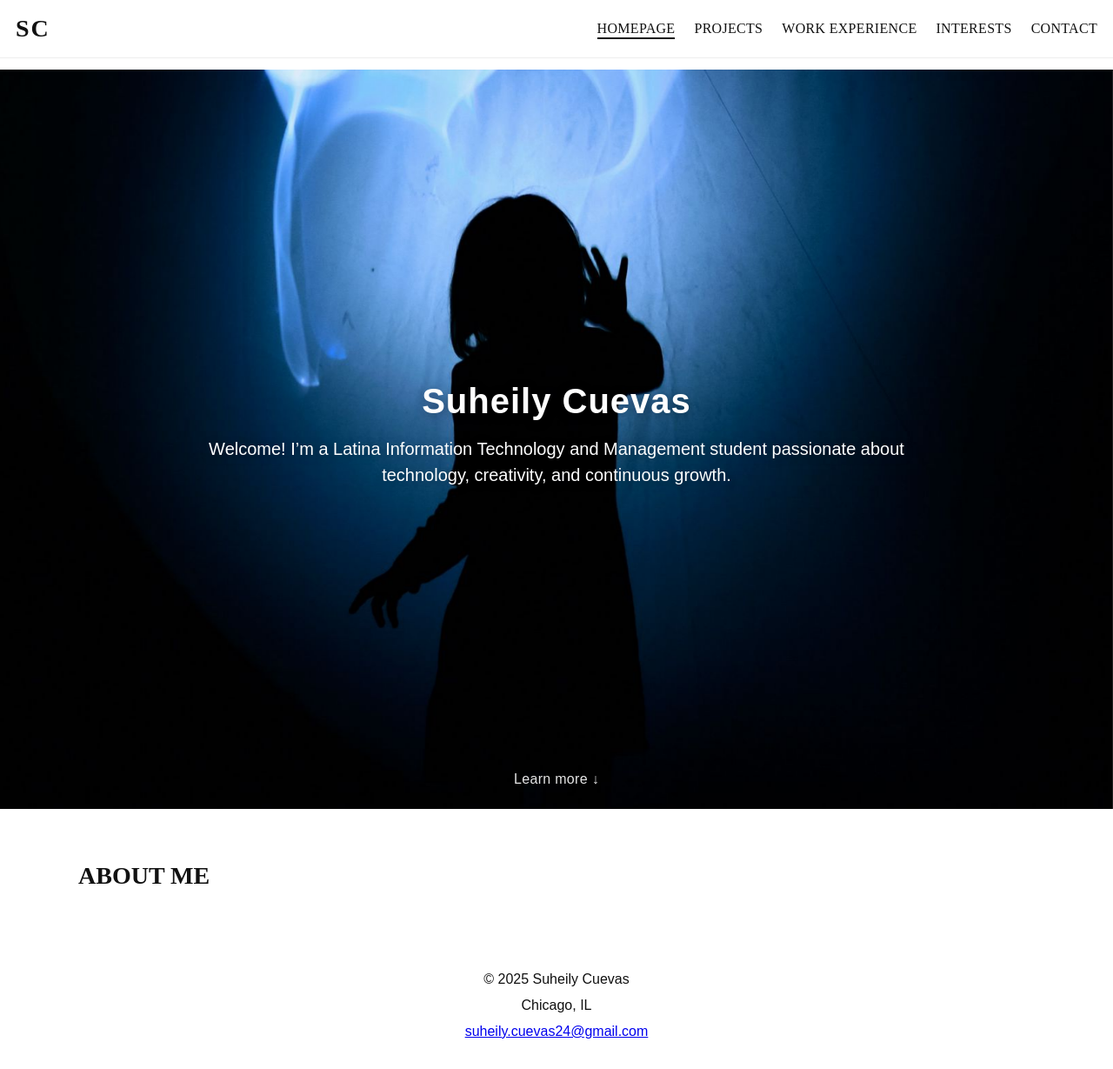
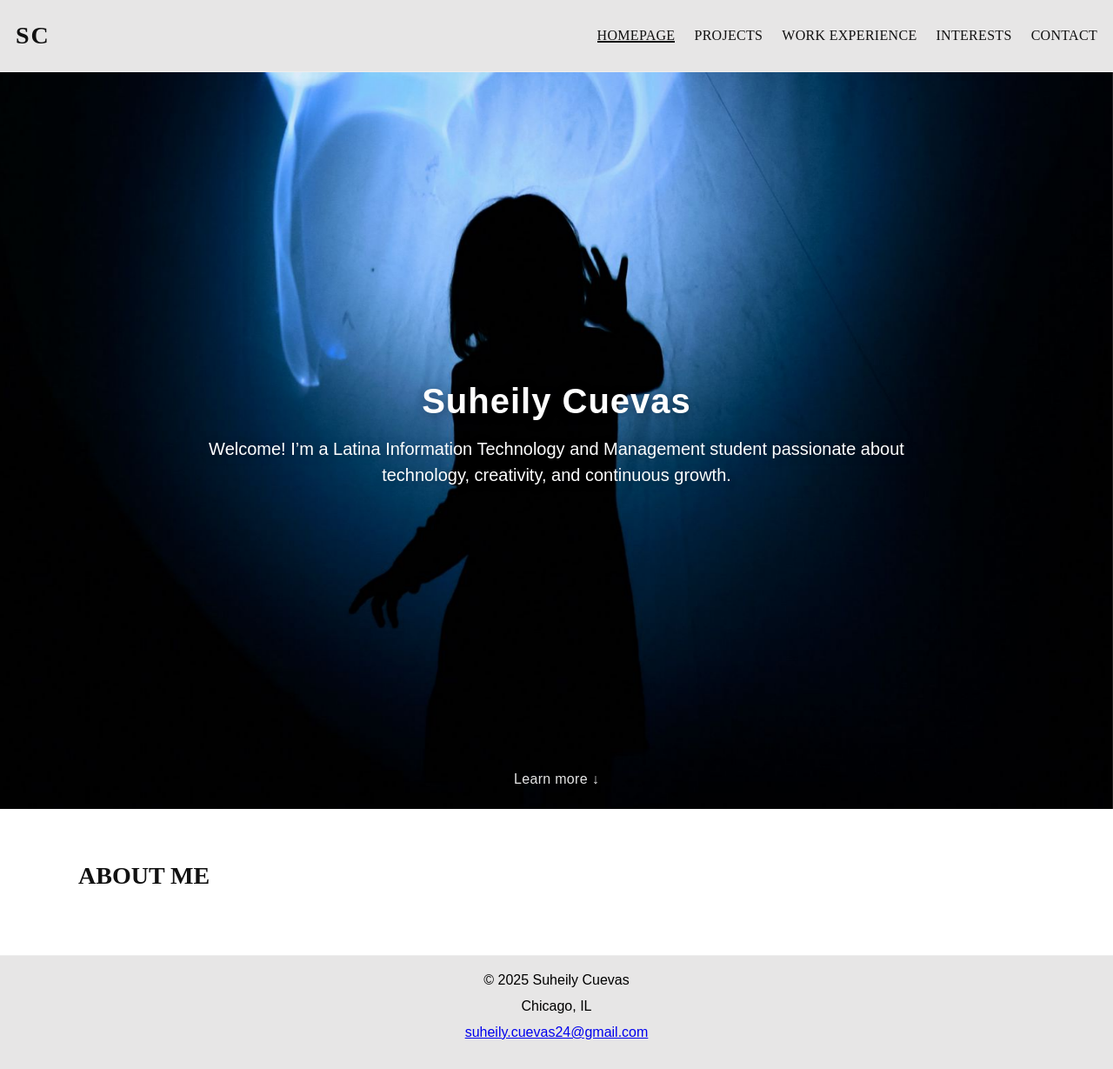
Before and after one commit to scuevas1/Final-Resume, a plain HTML site: page index.html in a window 1280 px wide. Shown: the whole page at 87% size. Drawn offline with Linux system fonts and the light colour scheme.

Commit message:
adding the footer coloring & spacing, also fixing the nav bar padding

```diff
--- a/style.css
+++ b/style.css
@@ -28,14 +28,14 @@ img {
   left: 0;
   right: 0;
   z-index: 1000;
-  background: #fff;
+  background: #e7e6e6;
   font-family: "Merriweather", serif;
   border-bottom: 1px solid #eee;
   display: flex;
   align-items: center;
   justify-content: space-between;
   gap: 16px;
-  padding: 12px 18px;
+  padding: 20px 18px;
 }
 
 .initials-logo {
@@ -68,7 +68,7 @@ img {
   content: "";
   position: absolute;
   left: 0;
-  bottom: -4px;
+  bottom: 0;
   width: 0;
   height: 2px;
   background: #111111;
@@ -168,3 +168,9 @@ section {
 .copyright p {
   margin: 0 0 6px;
 }
+
+footer {
+  background: #e7e6e6;
+  color: #000000;
+  border-top: 1px solid #eeeeee;
+}
```
